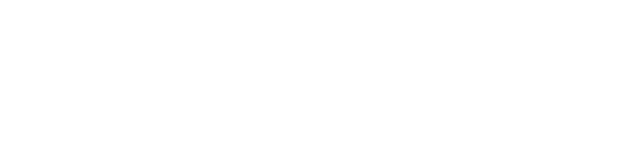
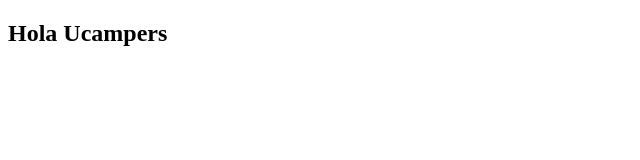
Before and after one commit to fhernandezpalafox/proyecto-git-2022, a plain HTML site: page index.html in a window 1280 px wide. Shown: the whole page, without its empty margins (0-640 px from the left). Drawn offline with Linux system fonts and the light colour scheme.

Commit message:
Update index.html

```diff
--- a/index.html
+++ b/index.html
@@ -7,6 +7,6 @@
     <title>Document</title>
 </head>
 <body>
-
+    <h2>Hola Ucampers</h2>
 </body>
 </html>
```
